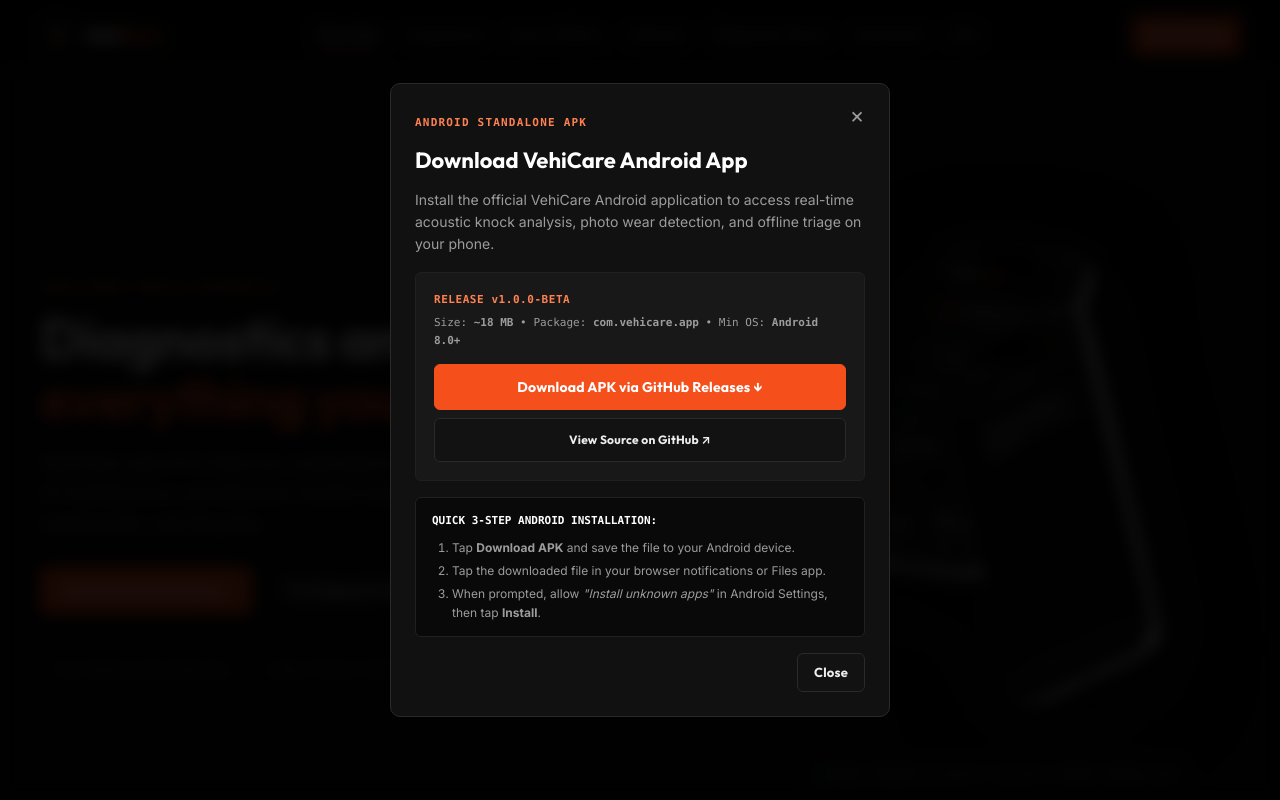
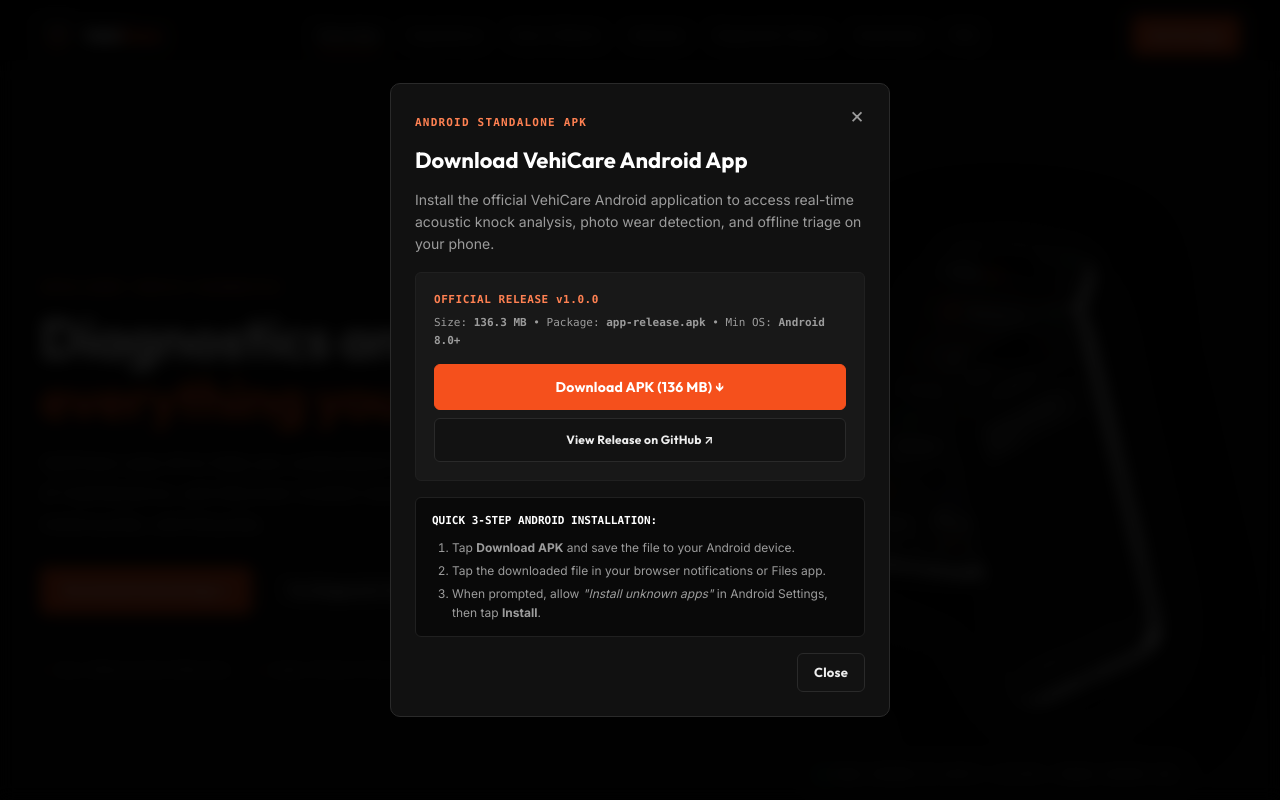
Before and after one commit to andweigo/vehicare-website, a plain HTML site: page index.html in a window 1280 px wide. Both pictures are taken after a click on the button "Get the App". Shown: the top 800 px of the page. Drawn offline with Linux system fonts and the light colour scheme.

Commit message:
feat: wire official GitHub release v1.0.0 APK download endpoints

```diff
--- a/index.html
+++ b/index.html
@@ -515,12 +515,12 @@
               <button type="button" class="btn btn-primary js-download-trigger">
                 Download Android APK &darr;
               </button>
-              <a href="https://github.com" target="_blank" rel="noopener noreferrer" class="btn btn-secondary">
+              <a href="https://github.com/andweigo/VehiCare" target="_blank" rel="noopener noreferrer" class="btn btn-secondary">
                 View on GitHub &nearr;
               </a>
             </div>
             <p style="font-family:var(--font-mono); font-size:11px; color:var(--text-low); margin-top:14px;">
-              Release Status: <span id="apkStatusLabel" style="color:var(--orange-light);">Beta Testing Phase</span>
+              Release Status: <span id="apkStatusLabel" style="color:var(--orange-light);">Official Release v1.0.0 (Ready)</span>
             </p>
           </div>
 
@@ -716,8 +716,8 @@
         <div class="footer-col">
           <h4>Repository</h4>
           <div class="footer-links">
-            <a href="https://github.com" target="_blank" rel="noopener noreferrer">GitHub Project &nearr;</a>
-            <a href="#download">Release Specifications</a>
+            <a href="https://github.com/andweigo/VehiCare" target="_blank" rel="noopener noreferrer">GitHub Project &nearr;</a>
+            <a href="https://github.com/andweigo/VehiCare/releases/latest" target="_blank" rel="noopener noreferrer">Latest Release &nearr;</a>
             <a href="#faq">Architecture Boundaries</a>
           </div>
         </div>
@@ -756,18 +756,18 @@
       </p>
 
       <div class="apk-download-card">
-        <div class="apk-version-tag">RELEASE v1.0.0-BETA</div>
+        <div class="apk-version-tag">OFFICIAL RELEASE v1.0.0</div>
         <div class="apk-meta-row">
-          <span>Size: <strong>~18 MB</strong></span> &bull;
-          <span>Package: <strong>com.vehicare.app</strong></span> &bull;
+          <span>Size: <strong>136.3 MB</strong></span> &bull;
+          <span>Package: <strong>app-release.apk</strong></span> &bull;
           <span>Min OS: <strong>Android 8.0+</strong></span>
         </div>
         <div style="display:flex; flex-direction:column; gap:8px;">
-          <a href="https://github.com/andweigo/vehicare-website/releases" target="_blank" rel="noopener noreferrer" class="btn btn-primary btn-full" id="directApkBtn">
-            Download APK via GitHub Releases &darr;
+          <a href="https://github.com/andweigo/VehiCare/releases/latest/download/app-release.apk" class="btn btn-primary btn-full" id="directApkBtn">
+            Download APK (136 MB) &darr;
           </a>
-          <a href="https://github.com/andweigo/vehicare-website" target="_blank" rel="noopener noreferrer" class="btn btn-secondary btn-full" style="font-size:12px;">
-            View Source on GitHub &nearr;
+          <a href="https://github.com/andweigo/VehiCare/releases/latest" target="_blank" rel="noopener noreferrer" class="btn btn-secondary btn-full" style="font-size:12px;">
+            View Release on GitHub &nearr;
           </a>
         </div>
       </div>
--- a/script.js
+++ b/script.js
@@ -22,12 +22,13 @@
   /**
    * Public APK download and repository release endpoints.
    */
-  apkDownloadUrl: "https://github.com/andweigo/vehicare-website/releases/download/v1.0.0/vehicare-release.apk",
-  githubReleasesUrl: "https://github.com/andweigo/vehicare-website/releases",
-  githubRepoUrl: "https://github.com/andweigo/vehicare-website",
-  appVersion: "v1.0.0-beta",
-  releaseStatus: "Release v1.0.0 Ready",
+  apkDownloadUrl: "https://github.com/andweigo/VehiCare/releases/latest/download/app-release.apk",
+  githubReleasesUrl: "https://github.com/andweigo/VehiCare/releases/latest",
+  githubRepoUrl: "https://github.com/andweigo/VehiCare",
+  appVersion: "v1.0.0",
+  releaseStatus: "Official Release v1.0.0 (Ready)",
   targetPlatform: "Android 8.0 (Oreo) or higher",
+  apkSize: "136 MB",
   /**
    * Optional: Default Google Gemini API key for live AI diagnostics.
    * If provided here, live AI activates automatically for all visitors.
```
Also changed, not shown: 2 other files.
